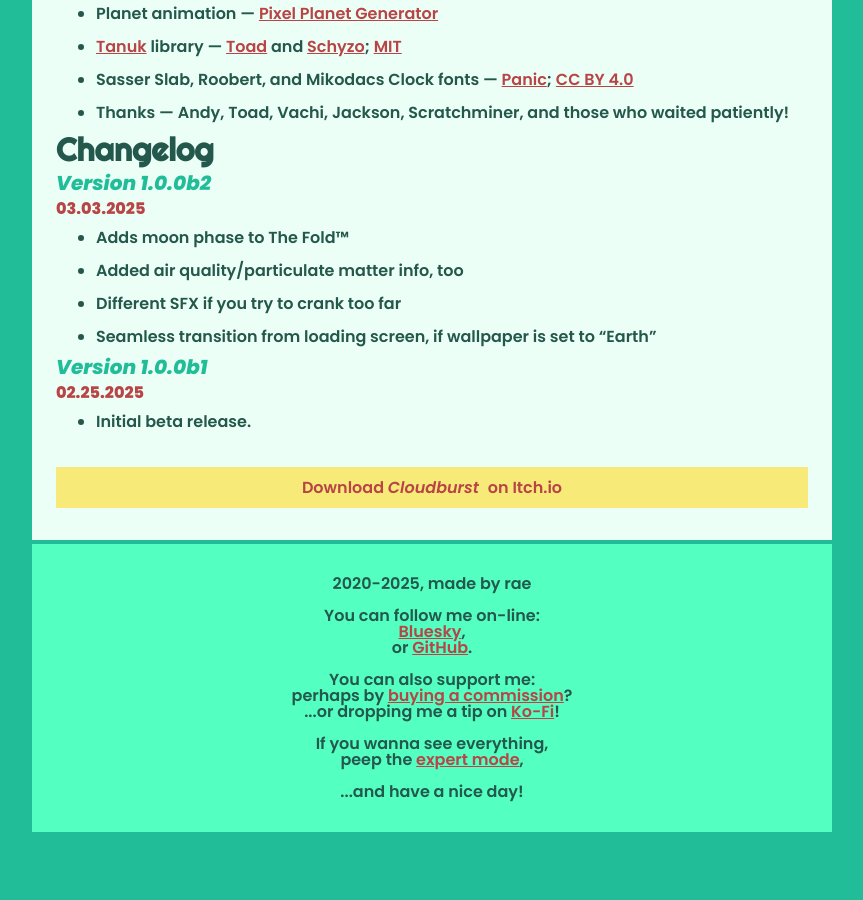
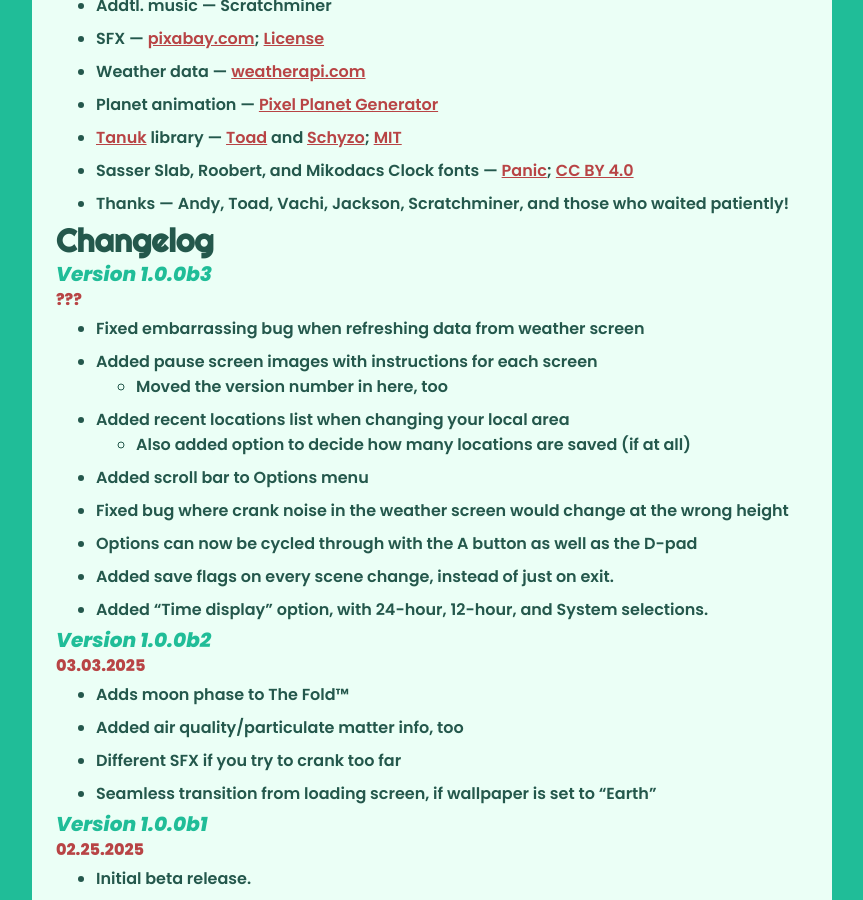
Before and after one commit to raewtf/raewtf.github.io, a Jekyll site: the page built from _posts/2025-02-25-cloudburst-manual.md, in a window 1280 px wide and 900 px high, scrolled down 2989 px. Shown: the whole window, without its empty margins (208-1071 px from the left). Built offline with Jekyll 4.4.1, drawn with Linux system fonts in a browser that asks for light colours; before the commit the page ends 3821 px from its top, so only the background shows below that; some of the changed text lies outside the part shown.

Commit message:
cloudburst v1.0.0b3

```diff
--- a/_posts/2025-02-25-cloudburst-manual.md
+++ b/_posts/2025-02-25-cloudburst-manual.md
@@ -59,10 +59,12 @@
 In this app, there are a variety of options you can change to fully optimize your experience.
 
 - Change area: Edit your location area used for gathering weather data. This can be changed as many times as you wish.
+- Save recent areas: Choose how many location inputs are saved to disk for easy access.
 - Temperature: Choose between Celsius or Fahrenheit readings for temperature info.
 - Measurement: Choose between Metric or Imperial readings for measurement info.
 - Idle refresh rate: Decide how often the app will try to grab new weather data while idling.
 - Auto-lock %: When the console reaches this battery percentage, it will automatically lock after three minutes without input.
+- Time display: Whether clocks in the app should follow 24-hour or 12-hour time. "System" will force the app to respect your OS' clock setting.
 - Music: Toggles music in the Initialization screen.
 - Sound Effects: Toggles sound effects throughout the app.
 - Wallpaper: Choose the wallpaper that is displayed on the idle screen.
@@ -86,6 +88,20 @@
 
 # Changelog
 
+## Version 1.0.0b3
+### ???
+
+- Fixed embarrassing bug when refreshing data from weather screen
+- Added pause screen images with instructions for each screen
+	 - Moved the version number in here, too
+- Added recent locations list when changing your local area
+	- Also added option to decide how many locations are saved (if at all)
+- Added scroll bar to Options menu
+- Fixed bug where crank noise in the weather screen would change at the wrong height
+- Options can now be cycled through with the A button as well as the D-pad
+- Added save flags on every scene change, instead of just on exit.
+- Added "Time display" option, with 24-hour, 12-hour, and System selections.
+
 ## Version 1.0.0b2
 ### 03.03.2025
 
```
Also changed, not shown: 1 other file.
